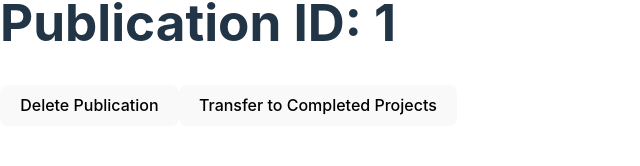
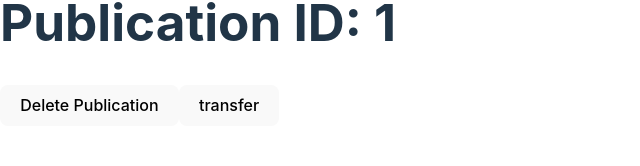
Before and after one commit to mitchalejo94/arenasInc, a React (Vite) app in the folder client/: page /contactList/1 in a window 1280 px wide. Shown: the part 286-452 px from the top of the page, without its empty margins (0-640 px from the left). Built offline with nearby package versions, Linux system fonts and the light colour scheme; no server answers; sample sign-in values are in the browser's storage.

Commit message:
Feat:Added Transfer button toclient side.

```diff
--- a/client/src/components/Publication.jsx
+++ b/client/src/components/Publication.jsx
@@ -82,7 +82,11 @@ function Publication() {
       );
 
       if (confirmDelete) {
-        await axios.delete(`http://localhost:3003/Contact/${id}`);
+        await axios.delete(`http://localhost:3003/Contact/${id}`, {
+          headers: {
+            accessToken: localStorage.getItem("accessToken"),
+          },
+        });
         navigate("/contactList");
       }
     } catch (error) {
@@ -90,11 +94,28 @@ function Publication() {
     }
   };
 
-  const handleTransferToCompleted = async () => {
+  // const handleTransferToCompleted = async () => {
+  //   try {
+  //     await axios.post(`http://localhost:3003/completedContacts`, contactText);
+  //     await axios.delete(`http://localhost:3003/Contact/${id}`);
+  //     navigate("/contactList");
+  //   } catch (error) {
+  //     console.error(error, "can't transfer to completed list");
+  //   }
+  // };
+
+  const transferButton = async () => {
     try {
-      await axios.post(`http://localhost:3003/completedContacts`, contactText);
-      await axios.delete(`http://localhost:3003/Contact/${id}`);
-      navigate("/contactList");
+      await axios.post(
+        `http://localhost:3003/Contact/activeContact/${id}`,
+        contactText,
+        {
+          headers: {
+            accessToken: localStorage.getItem("accessToken"),
+          },
+        }
+      );
+      // navigate("/contactList");
     } catch (error) {
       console.error(error, "can't transfer to completed list");
     }
@@ -110,14 +131,15 @@ function Publication() {
         <div>{contactText.phoneNumber}</div>
         <div>{contactText.cityState}</div>
         <button onClick={handleDelete}>Delete Publication</button>
-        <button
+        {/* <button
           onClick={() => {
             handleTransferToCompleted();
             // handleDelete();
           }}
         >
           Transfer to Completed Projects
-        </button>
+        </button> */}
+        <button onClick={transferButton}>transfer</button>
         <div>
           <h1>Notes Section</h1>
           <div className="notesContainer">
```
Also changed, not shown: 1 other file (tests, documents, lock files or other folders).
